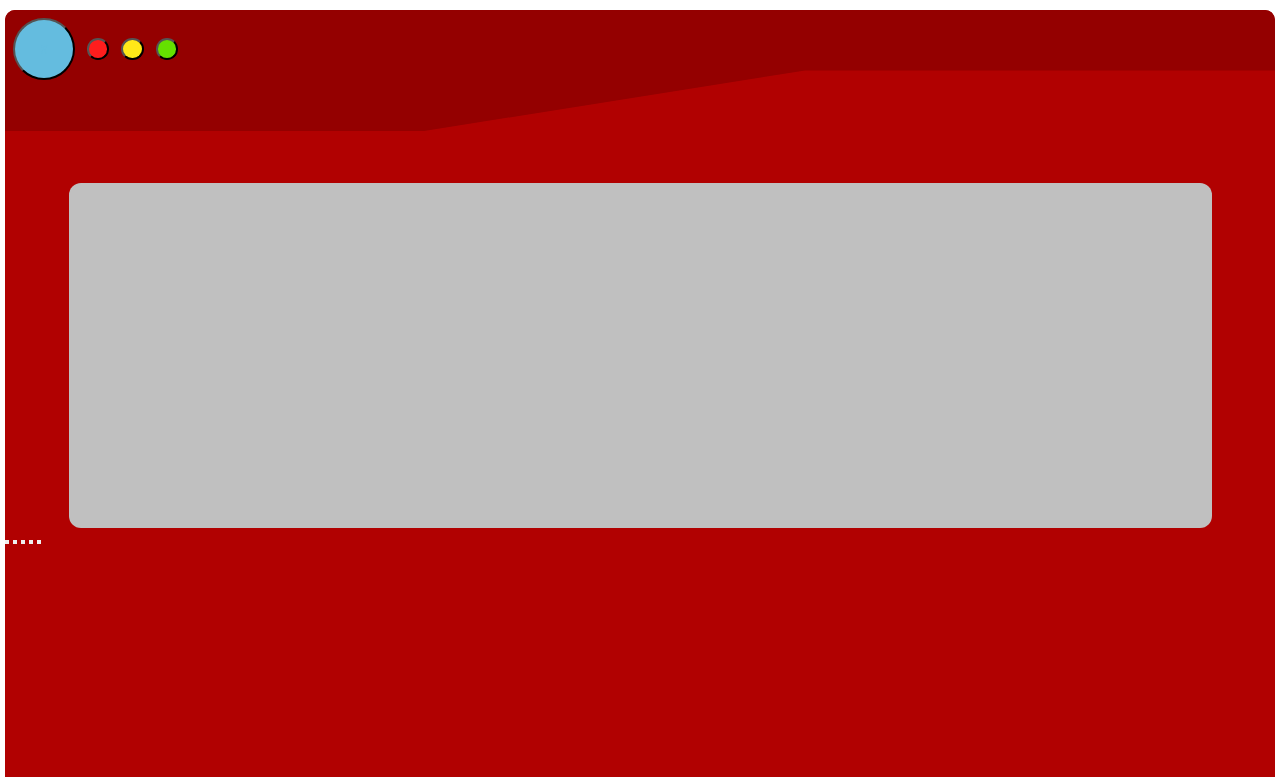
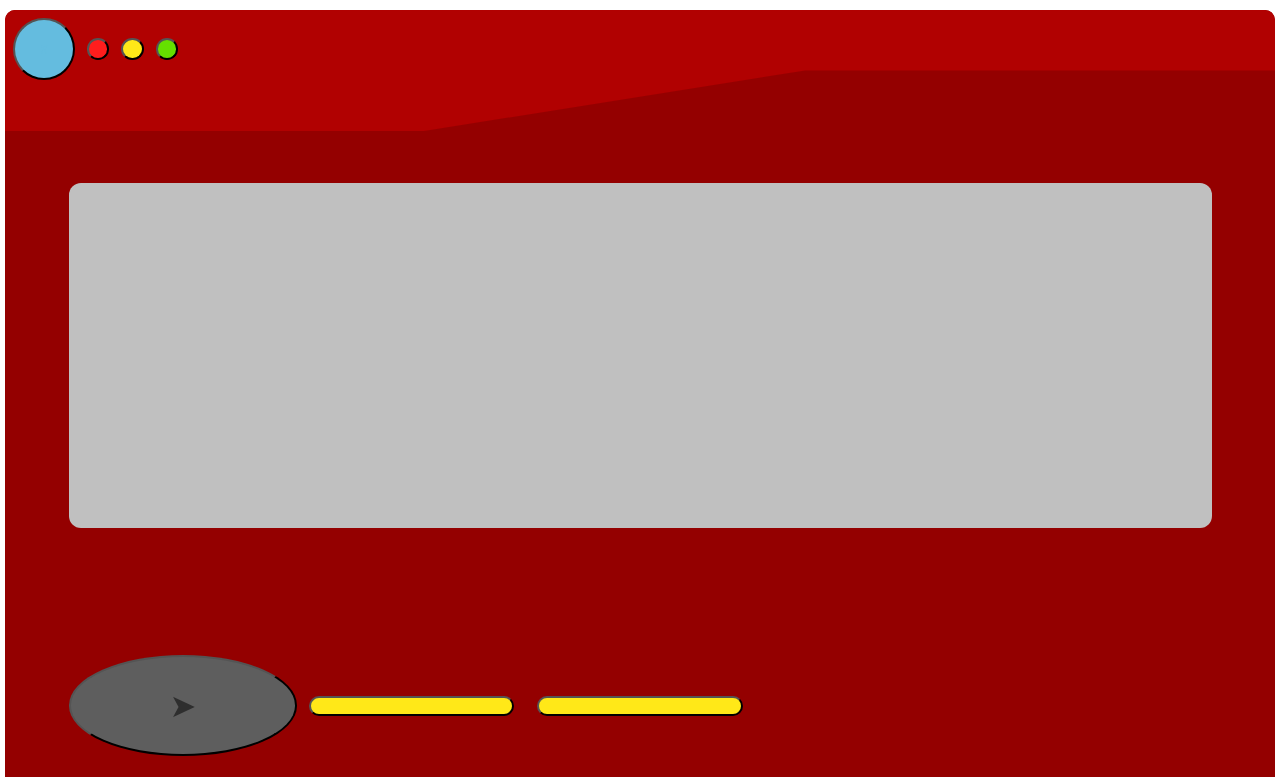
Before and after one commit to mart1ncrespo/pokedex.github.io, a plain HTML site: page index.html in a window 1280 px wide. Shown: the top 777 px of the page. Drawn offline with Linux system fonts and the light colour scheme.

Commit message:
agregando botones

```diff
--- a/css/estilo.css
+++ b/css/estilo.css
@@ -8,14 +8,14 @@
     margin: 10px 5px;
     border-radius: 10px;
     /* width: 95vmax; */
-    background-color: #b10101
+    background-color: #940000
 }
 .poke_superior{
     width: 100%;
     height: 15%;
     border-radius: 10px;
     clip-path: polygon(100% 0, 100% 35%, 63% 35%, 33% 70%, 0 70%, 0 0);
-    background-color: #940000;
+    background-color: #b10101;
     z-index: 10;
 }
 .b_superior{
@@ -71,7 +71,7 @@
 
 .b_superior_1{
     /* z-index: 30; */
-    background-color: #940000;;
+    background-color: #b10101;
     display: inline-block;
 }
 .poke_informacion{
@@ -81,3 +81,65 @@
     margin: 0 auto;
     border-radius: 12px;
 }
+.poke_botones{
+    display: grid;
+    grid-template-columns: repeat(5,1fr);
+    grid-template-rows: repeat(4,1fr);
+    height: 35%;
+    width: 90%;
+    margin: 10% auto;
+}
+.btn_poke_ramdom{
+    grid-column: 1/2;
+    grid-row: 1/2;
+    font-size: 1em;
+    border-radius: 50%;
+    background-color: #5e5e5e;
+}
+.btn_poke_ramdom::after{
+    content: "\027a4";
+    font-size: 2em;
+    display: inline-block;
+    color: #2e2e2e;
+}
+.btn_poke_lujo{
+    height: 1.5em;
+    width: 90%;
+    margin: auto auto;
+    background-color: #ffe818;
+    border-radius: 10px;
+}
+.btn_poke_retroceder{
+    grid-column: 4/5;
+    grid-row: 2/3;
+    height: 4em;
+    margin: auto 0;
+    background-color: #5e5e5e;
+    border-radius: 10px 0 0 10px;
+}
+.btn_poke_retroceder::after{
+    content: "\025c0";
+    font-size: 2em;
+    display: inline-block;
+    color: #2e2e2e;
+}
+.btn_poke_avanzar{
+    grid-column: 5/6;
+    grid-row: 2/3;
+    height: 4em;
+    margin: auto 0;
+    background-color: #5e5e5e;
+    border-radius: 0 10px 10px 0;
+}
+.btn_poke_avanzar::after{
+    content: "\025ba";
+    font-size: 2em;
+    display: inline-block;
+    color: #2e2e2e;
+}
+.poke_descripcion{
+    grid-column: 1/4;
+    grid-row: 3/4;
+    background-color: #62830a;
+    border-radius: 5px;
+}
```
